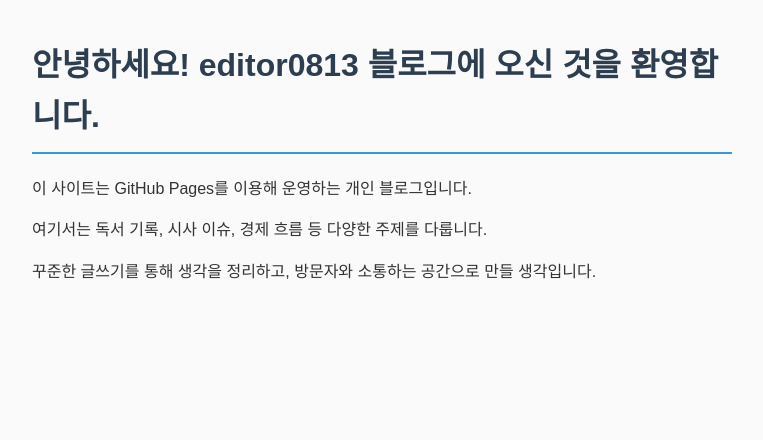
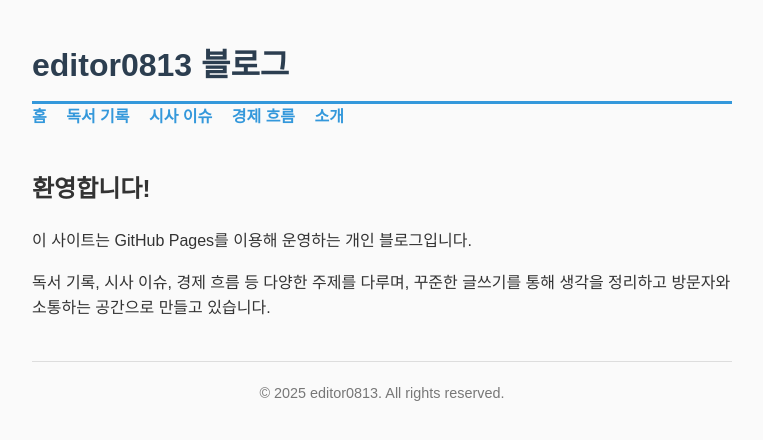
Before and after one commit to Eggcheezetoast/editor0813-sitemap, a plain HTML site: page index.html in a window 1280 px wide. Shown: the whole page, without its empty margins (258-1021 px from the left). Drawn offline with Linux system fonts and the light colour scheme.

Commit message:
Update index.html

```diff
--- a/index.html
+++ b/index.html
@@ -3,10 +3,11 @@
 <head>
   <meta charset="UTF-8" />
   <meta name="google-site-verification" content="6TL7zdTgjikCr1qtWCg2mEeSPjPV1eJV0xTF8gpP-qg" />
+  <meta name="viewport" content="width=device-width, initial-scale=1" />
   <title>editor0813 블로그</title>
   <style>
     body {
-      font-family: 'Noto Sans KR', sans-serif;
+      font-family: 'Noto Sans KR', sans-serif, sans-serif;
       max-width: 700px;
       margin: 40px auto;
       padding: 0 20px;
@@ -14,27 +15,56 @@
       color: #333;
       background: #fafafa;
     }
+    header {
+      margin-bottom: 40px;
+    }
     h1 {
       color: #2c3e50;
-      border-bottom: 2px solid #3498db;
+      border-bottom: 3px solid #3498db;
       padding-bottom: 10px;
+      margin: 0;
     }
-    p {
-      margin-bottom: 15px;
-    }
-    a {
+    nav a {
+      margin-right: 15px;
       color: #3498db;
       text-decoration: none;
+      font-weight: bold;
     }
-    a:hover {
+    nav a:hover {
       text-decoration: underline;
+    }
+    article {
+      margin-bottom: 40px;
+    }
+    footer {
+      border-top: 1px solid #ddd;
+      padding-top: 20px;
+      color: #777;
+      font-size: 0.9em;
+      text-align: center;
     }
   </style>
 </head>
 <body>
-  <h1>안녕하세요! editor0813 블로그에 오신 것을 환영합니다.</h1>
-  <p>이 사이트는 GitHub Pages를 이용해 운영하는 개인 블로그입니다.</p>
-  <p>여기서는 독서 기록, 시사 이슈, 경제 흐름 등 다양한 주제를 다룹니다.</p>
-  <p>꾸준한 글쓰기를 통해 생각을 정리하고, 방문자와 소통하는 공간으로 만들 생각입니다.</p>
+  <header>
+    <h1>editor0813 블로그</h1>
+    <nav>
+      <a href="#">홈</a>
+      <a href="#">독서 기록</a>
+      <a href="#">시사 이슈</a>
+      <a href="#">경제 흐름</a>
+      <a href="#">소개</a>
+    </nav>
+  </header>
+
+  <article>
+    <h2>환영합니다!</h2>
+    <p>이 사이트는 GitHub Pages를 이용해 운영하는 개인 블로그입니다.</p>
+    <p>독서 기록, 시사 이슈, 경제 흐름 등 다양한 주제를 다루며, 꾸준한 글쓰기를 통해 생각을 정리하고 방문자와 소통하는 공간으로 만들고 있습니다.</p>
+  </article>
+
+  <footer>
+    &copy; 2025 editor0813. All rights reserved.
+  </footer>
 </body>
 </html>
```
